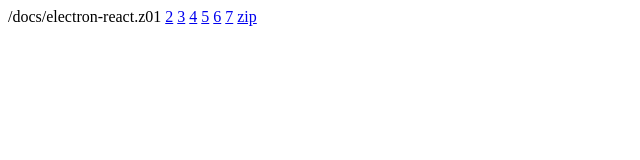
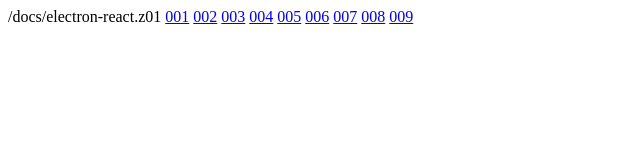
Before and after one commit to jindojojin/jindojojin.github.io, a plain HTML site: page index.html in a window 1280 px wide. Shown: the whole page, without its empty margins (0-640 px from the left). Drawn offline with Linux system fonts and the light colour scheme.

Commit message:
update index

```diff
--- a/index.html
+++ b/index.html
@@ -8,12 +8,14 @@
 </head>
 <body>
     /docs/electron-react.z01
-    <a href="/docs/electron-react.z02">2</a>
-    <a href="/docs/electron-react.z03">3</a>
-    <a href="/docs/electron-react.z04">4</a>
-    <a href="/docs/electron-react.z05">5</a>
-    <a href="/docs/electron-react.z06">6</a>
-    <a href="/docs/electron-react.z07">7</a>
-    <a href="/docs/electron-react.zip">zip</a>
+    <a href="/docs/electron-react.zip.001">001</a>
+    <a href="/docs/electron-react.zip.002">002</a>
+    <a href="/docs/electron-react.zip.003">003</a>
+    <a href="/docs/electron-react.zip.004">004</a>
+    <a href="/docs/electron-react.zip.005">005</a>
+    <a href="/docs/electron-react.zip.006">006</a>
+    <a href="/docs/electron-react.zip.007">007</a>
+    <a href="/docs/electron-react.zip.008">008</a>
+    <a href="/docs/electron-react.zip.000">009</a>
 </body>
 </html>
```
